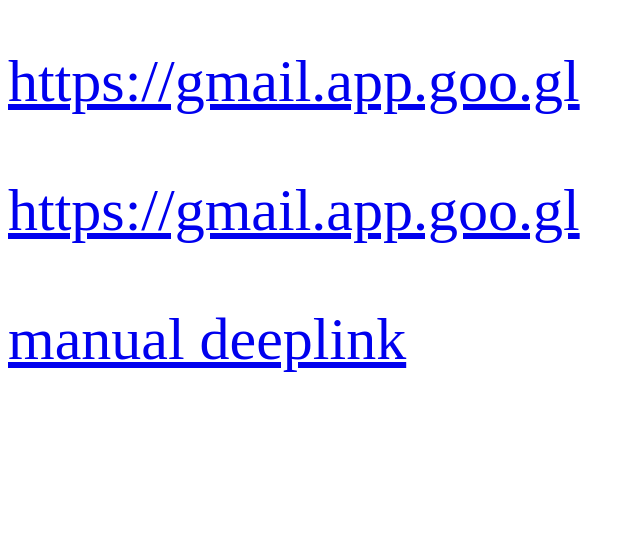
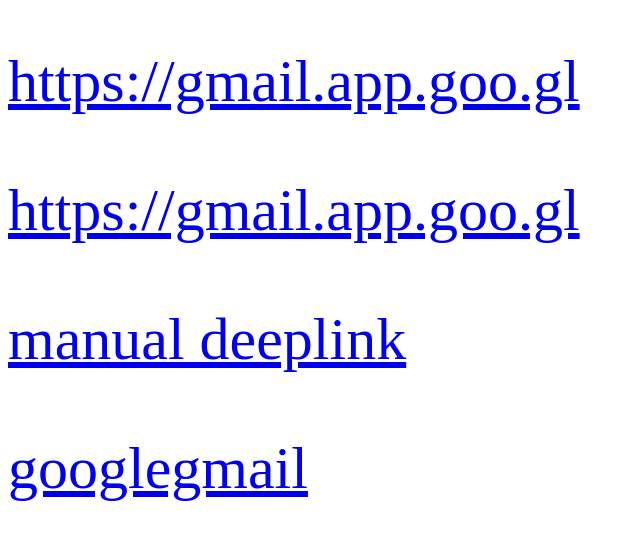
Before and after one commit to sskyut0/sskyut0.github.io, a plain HTML site: page index.html in a window 1280 px wide. Shown: the part 253-792 px from the top of the page, without its empty margins (0-640 px from the left). Drawn offline with Linux system fonts and the light colour scheme.

Commit message:
Update index.html

```diff
--- a/index.html
+++ b/index.html
@@ -4,6 +4,6 @@
   <p><a href="https://gmail.app.goo.gl">https://gmail.app.goo.gl</a></p>
   <p><a href="https://gmail.app.goo.gl" target="_blank" rel="noopener noreferrer">https://gmail.app.goo.gl</a></p>
   <p><a href="https://gmail.page.link/?link=gmail://&apn=gmail">manual deeplink</a></p>
-  <p><a href="googlegmail:"></a></p>
+  <p><a href="googlegmail:">googlegmail</a></p>
 </body>
 </html>
```
